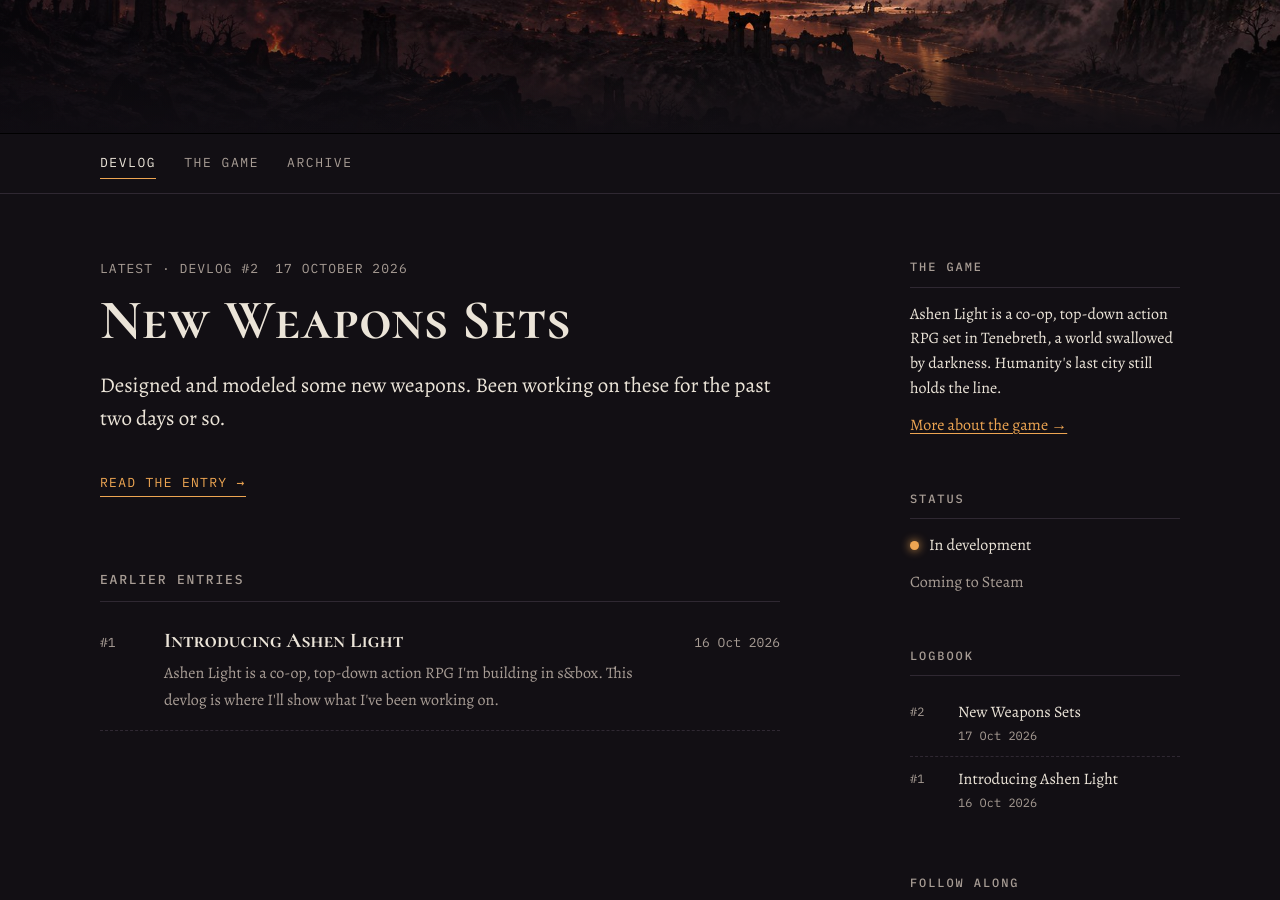
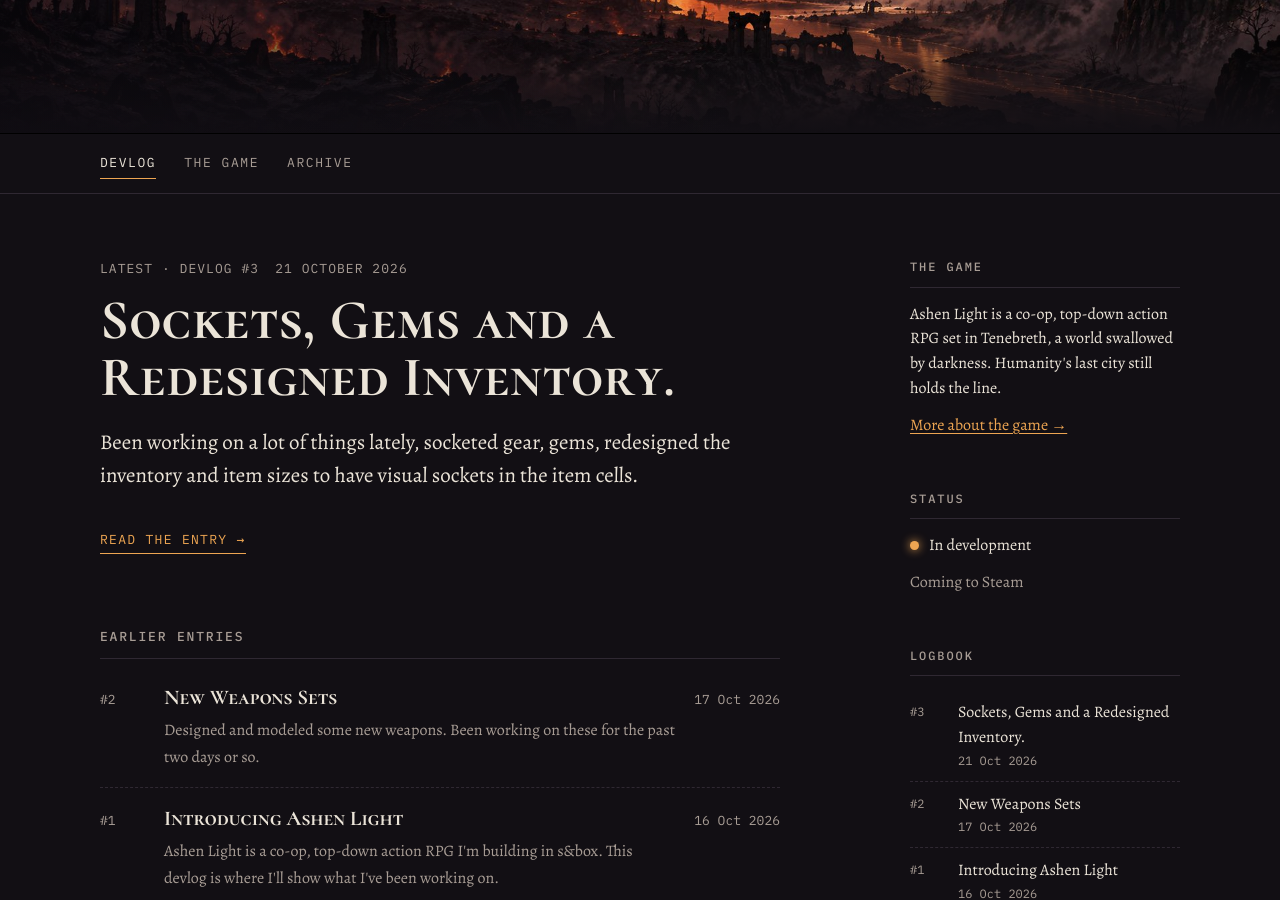
Before and after one commit to Letozeth/letozeth.github.io, a Jekyll site: the page built from index.html, in a window 1280 px wide and 900 px high, scrolled down 379 px. Built offline with Jekyll 4.4.1, drawn with Linux system fonts in a browser that asks for light colours; part of the change alters nothing that is shown.

Commit message:
Add files via upload

```diff
--- /dev/null
+++ b/_posts/2026-10-21-sockets-gems-and-a-redesigned-inventory.md
@@ -0,0 +1,44 @@
+---
+title: "Sockets, Gems and a Redesigned Inventory."
+lede: "Been working on a lot of things lately, socketed gear, gems, redesigned the inventory and item sizes to have visual sockets in the item cells."
+tags: ["Itemization","Gems","Sockets"]
+---
+## Gems
+I've added 42 gems, 7 types and 6 cuts.
+
+{% include image.html src="/assets/images/posts/gems.jpg" alt="Gem types and cuts." %}
+
+## Sockets
+Equipment now has a increasingly smaller chance to roll with sockets, getting an item that has 6 sockets has a 0.05% chance to drop. However 1 socket is far more common. With 80% of equipment having 0 sockets.
+
+Sockets can also be added with a gold-sink & material spending mechanic at the jeweler.
+
+## Jeweler
+New NPC, sells lower quality gems, adds sockets to equipment, combines gems to upgrade them.
+
+## A redesign of thee Inventory & Equipment UI.
+This is something that had to be done to get the socket slots to appear the way I wanted it to. It's essentially identical to Diablo 2. This opens up the potential for a "Runeword" style system later if I decide to add one.
+
+{% include image.html src="/assets/images/posts/newui-inventory.jpg" alt="The new Inventory Redesign" %}
+
+This redesign moved the equipment into the inventory panel, which means I'll have to do a slight redesign of the character stats panel soon.
+
+## Item Guard & A little bit of Anti-cheat.
+In addition to these changes, I also added some safety nets for cases where items, gold or materials would disappear without a logical cause.
+
+It now immediately rolls back such changes.
+This helps keep your items safe, and as an added bonus, makes it a little harder to cheat.
+
+On top of this, the character & account database now stores a history of 7 backups and takes a new backup every 24 hours. During this time the database becomes unresponsive, and I'm considering ways to make sure this doesn't interrupt gameplay.
+
+## Mini-map Update
+
+The mini-map now displays wind direction and strength with an arrow that grows in size depending on wind strength. When wind is gone, the arrow turns into a dot. Next to that, the current weather is displayed. Current in-game time is also displayed, as the game has day/night cycles.
+
+A header was also added to show the current region and area. Currently the regions are not added, so it only shows "Act I" for now.
+
+{% include image.html src="/assets/images/posts/minimap-changes.jpg" alt="Minimap changees" %}
+
+
+That's all for today~
+I've been working on a lot more stuff but this is something I wanted to share.
```
Also changed, not shown: about.md (+1 -0 lines), assets/images/posts/gems.jpg (added), assets/images/posts/minimap-changes.jpg (added), assets/images/posts/newui-inventory.jpg (added).
